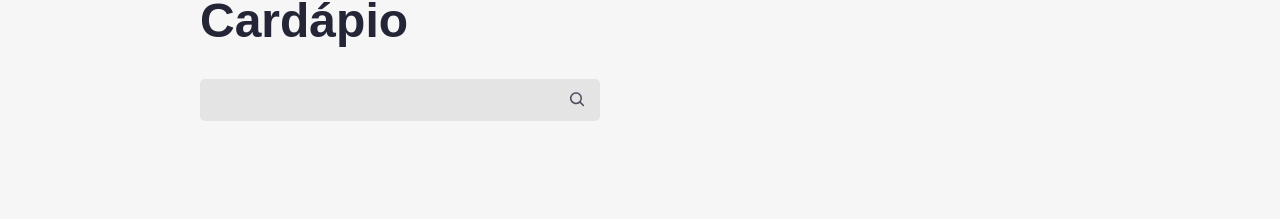
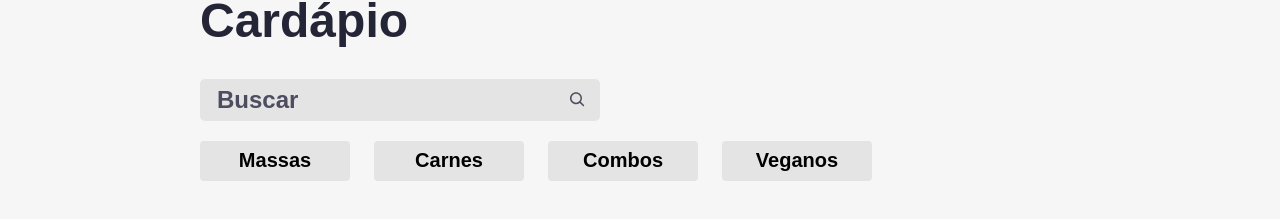
Before and after one commit to gabrielraiol/aluroni, a React (Create React App) app: page / in a window 1280 px wide. Shown: the part 513-732 px from the top of the page. Built offline with nearby package versions, Linux system fonts and the light colour scheme; a web font is replaced by a local one.

Commit message:
adding styles to filter component

```diff
--- a/package.json
+++ b/package.json
@@ -10,6 +10,7 @@
     "@types/node": "^16.18.58",
     "@types/react": "^18.2.28",
     "@types/react-dom": "^18.2.13",
+    "classnames": "^2.3.2",
     "normalize.css": "^8.0.1",
     "react": "^18.2.0",
     "react-dom": "^18.2.0",
--- a/public/index.html
+++ b/public/index.html
@@ -2,15 +2,13 @@
 <html lang="en">
   <head>
     <meta charset="utf-8" />
-    <link rel="icon" href="%PUBLIC_URL%/favicon.ico" />
+    <link rel="icon" href="%PUBLIC_URL%/favicon.svg" />
     <meta name="viewport" content="width=device-width, initial-scale=1" />
     <meta name="theme-color" content="#000000" />
     <meta
       name="description"
       content="Web site created using create-react-app"
     />
-    <link rel="apple-touch-icon" href="%PUBLIC_URL%/logo192.png" />
-    <link rel="manifest" href="%PUBLIC_URL%/manifest.json" />
     <title>Aluroni</title>
   </head>
   <body>
--- /dev/null
+++ b/src/pages/Menu/Filters/Filters.module.scss
@@ -0,0 +1,27 @@
+@import "styles/_variables";
+
+.filters {
+  display: flex;
+  gap: 24px;
+  flex-wrap: wrap;
+  margin: 20px 0;
+  &__filter {
+    align-items: center;
+    background-color: $grey;
+    border: none;
+    border-radius: 4px;
+    display: flex;
+    font-size: 1.25rem;
+    font-weight: bold;
+    height: 40px;
+    justify-content: center;
+    width: 150px;
+    &--active {
+      background-color: $blue;
+      color: white;
+    }
+    &:hover {
+      cursor: pointer;
+    }
+  }
+}
--- /dev/null
+++ b/src/pages/Menu/Filters/filters.json
@@ -0,0 +1,18 @@
+[
+    {
+      "label": "Massas",
+      "id": 1
+    },
+    {
+      "label": "Carnes",
+      "id": 2
+    },
+    {
+      "label": "Combos",
+      "id": 3
+    },
+    {
+      "label": "Veganos",
+      "id": 4
+    }
+]
--- /dev/null
+++ b/src/pages/Menu/Filters/index.tsx
@@ -0,0 +1,34 @@
+import filters from './filters.json';
+import styles from './Filters.module.scss';
+import React from 'react';
+import classNames from 'classnames';
+
+interface Props {
+    filter: number | null,
+    setFilter: React.Dispatch<React.SetStateAction<number | null>>
+}
+
+type Ichoice = typeof filters[0]
+
+export default function Filters({filter, setFilter}: Props) {
+
+    function selectFilter(choice: Ichoice) {
+        if (filter === choice.id) return setFilter(null)
+        return setFilter(choice.id)
+    }
+
+    return <div className={styles.filters}>
+        {filters.map((choice) => (
+            <button
+                className={classNames({
+                    [styles.filters__filter]: true,
+                    [styles["filters__filter--active"]]: filter === choice.id
+                })}
+                key={choice.id}
+                onClick={() => selectFilter(choice)}>
+
+                {choice.label}
+            </button>
+        ))}
+    </div>
+}
--- a/src/pages/Menu/Finder/index.tsx
+++ b/src/pages/Menu/Finder/index.tsx
@@ -14,6 +14,7 @@
             onChange={(event) =>
               setSearch (event.target.value)
             }
+            placeholder="Buscar"
         />
         < CgSearch
             size={20}
--- a/src/pages/Menu/index.tsx
+++ b/src/pages/Menu/index.tsx
@@ -2,10 +2,12 @@
 import {ReactComponent as Logo} from "assets/logo.svg";
 import Finder from "./Finder";
 import { useState} from "react";
+import Filters from "./Filters";
 
 export default function Menu() {
 
     const [search, setSearch] = useState ("");
+    const [filter, setFilter] = useState <number | null> (null);
 
     return(
         <main>
@@ -20,6 +22,9 @@
             <section className={styles.menu}>
                 <h3 className={styles.menu__title}>Cardápio</h3>
                 <Finder search={search} setSearch={setSearch}/>
+                <div className={styles.menu__filter}>
+                    <Filters filter={filter} setFilter={setFilter} />
+                </div>
             </section>
         </main>
     )
```
Also changed, not shown: public/favicon.svg (added), 1 other file (tests, documents, lock files or other folders).
